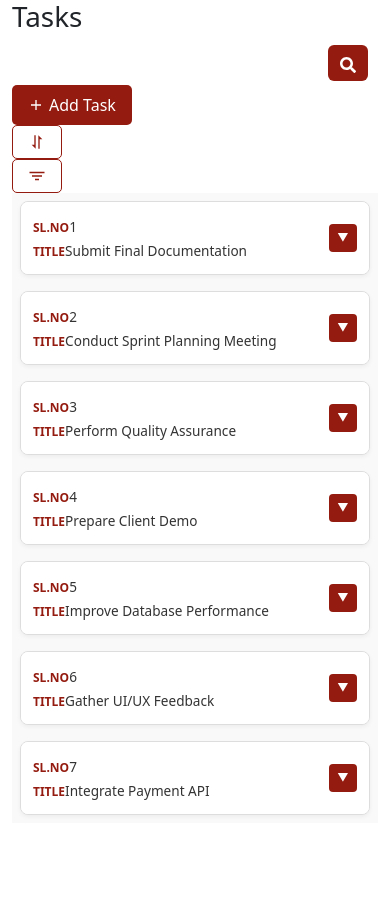
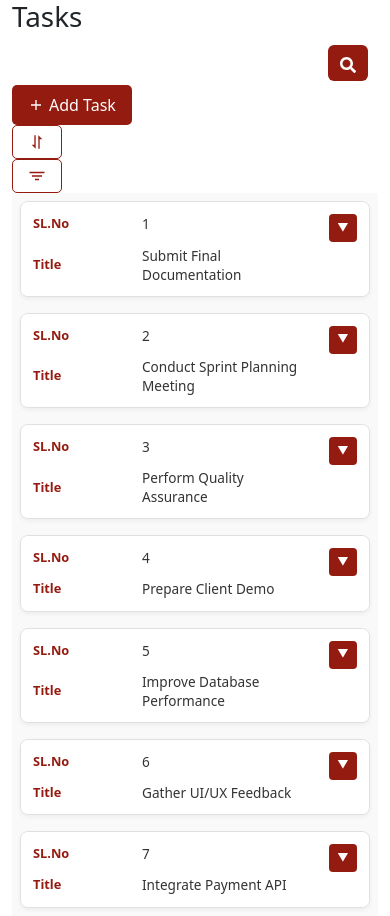
Before and after one commit to shivswrj/ToDo-Task, a Next.js app: page / in a window 390 px wide. Before the commit the page ends 844 px from the top, so only its background shows below. Built offline with nearby package versions, Linux system fonts and the light colour scheme.

Commit message:
Update MobileView.module.css

```diff
--- a/src/styles/MobileView.module.css
+++ b/src/styles/MobileView.module.css
@@ -1,12 +1,13 @@
 /* Container for the task table */
 .taskTableContainer {
   width: 100%;
-  padding: 0.5rem;
+  padding: 1rem;
   background-color: #f9f9f9;
 }
 
-/* Desktop table styles */
+/* Desktop table styles - hidden by default, shown only on desktop */
 .taskTable {
+  display: none;
   width: 100%;
   border-spacing: 0;
   border-collapse: collapse;
@@ -39,9 +40,9 @@
   background-color: #f8f9fa;
 }
 
-/* Mobile container - hidden by default */
+/* Mobile container - shown by default */
 .mobileContainer {
-  display: none;
+  display: flex;
   flex-direction: column;
   gap: 1rem;
 }
@@ -49,7 +50,7 @@
 /* Mobile task card styles */
 .taskCard {
   background-color: white;
-  border: 1px solid #ddd;
+  border: 1px solid #e0e0e0;
   border-radius: 8px;
   box-shadow: 0 2px 4px rgba(0, 0, 0, 0.05);
   overflow: hidden;
@@ -65,8 +66,8 @@
 .taskHeader {
   display: flex;
   justify-content: space-between;
-  align-items: center;
-  padding: 1rem;
+  align-items: flex-start;
+  padding: 0;
   cursor: pointer;
   background-color: white;
   transition: background-color 0.2s ease;
@@ -76,25 +77,38 @@
   background-color: #f8f9fa;
 }
 
-.headerCell {
+.headerContent {
+  flex: 1;
+  padding: 1rem;
+}
+
+.headerRow {
   display: flex;
-  flex-direction: column;
-  flex: 1;
+  margin-bottom: 0.75rem;
+  align-items: center;
+  justify-content: flex-start;
+}
+
+.headerRow:last-child {
+  margin-bottom: 0;
 }
 
 .headerLabel {
-  font-size: 0.75rem;
+  font-size: 0.85rem;
   font-weight: 600;
   color: #941b0f;
-  text-transform: uppercase;
-  margin-bottom: 0.25rem;
+  min-width: 100px;
+  margin-right: 2rem;
+  flex-shrink: 0;
 }
 
 .headerValue {
   font-size: 0.9rem;
-  font-weight: 500;
+  font-weight: 400;
   color: #333;
+  flex: 1;
   word-break: break-word;
+  line-height: 1.4;
 }
 
 /* Expand button */
@@ -103,6 +117,7 @@
   color: white;
   border: none;
   padding: 0.5rem;
+  margin: 1rem;
   border-radius: 4px;
   font-size: 0.8rem;
   cursor: pointer;
@@ -112,6 +127,7 @@
   align-items: center;
   justify-content: center;
   transition: all 0.2s ease;
+  align-self: flex-start;
 }
 
 .expandBtn:hover {
@@ -144,22 +160,22 @@
 
 .detailRow {
   display: flex;
-  justify-content: space-between;
-  align-items: flex-start;
   margin-bottom: 0.75rem;
-  gap: 1rem;
+  align-items: center;
+  justify-content: flex-start;
 }
 
 .detailRow:last-child {
   margin-bottom: 0;
+  align-items: center;
 }
 
 .label {
-  font-size: 0.75rem;
+  font-size: 0.85rem;
   font-weight: 600;
   color: #941b0f;
-  text-transform: uppercase;
-  min-width: 80px;
+  min-width: 100px;
+  margin-right: 2rem;
   flex-shrink: 0;
 }
 
@@ -168,6 +184,7 @@
   color: #333;
   flex: 1;
   word-break: break-word;
+  line-height: 1.4;
 }
 
 /* Status badge styling */
@@ -177,8 +194,7 @@
   border-radius: 12px;
   font-size: 0.75rem;
   font-weight: 600;
-  text-transform: uppercase;
-  letter-spacing: 0.5px;
+  text-transform: capitalize;
 }
 
 .status.completed {
@@ -201,63 +217,73 @@
   color: white;
 }
 
-/* Action icon container */
-.actionIcon {
+/* Priority and actions row */
+.priorityActionsRow {
+  display: flex;
+  justify-content: space-between;
+  align-items: center;
+  width: 100%;
+}
+
+.prioritySection {
+  display: flex;
+  align-items: center;
+  flex: 1;
+}
+
+.actionSection {
   display: flex;
   align-items: center;
   gap: 0.5rem;
+  margin-left: 1rem;
 }
 
-/* Priority dropdown adjustments for mobile */
+/* Priority dropdown styling */
 .detailRow select {
   padding: 0.25rem 0.5rem;
   border: 1px solid #ddd;
   border-radius: 4px;
   font-size: 0.85rem;
   background-color: white;
+  cursor: pointer;
 }
 
-/* Responsive breakpoints */
+/* Desktop styles */
+@media (min-width: 769px) {
+  .taskTableContainer {
+    padding: 0.5rem;
+  }
+
+  /* Show desktop table */
+  .taskTable {
+    display: table;
+  }
+
+  /* Hide mobile container */
+  .mobileContainer {
+    display: none;
+  }
+}
+
+/* Mobile specific adjustments */
 @media (max-width: 768px) {
   .taskTableContainer {
     padding: 1rem;
+    background-color: #f9f9f9;
   }
 
-  /* Hide desktop table */
-  .taskTable {
-    display: none;
-  }
-
-  /* Show mobile container */
   .mobileContainer {
-    display: flex;
+    gap: 1rem;
   }
 
   .taskCard {
-    margin-bottom: 0;
+    border: 1px solid #e0e0e0;
   }
 
-  .headerCell:first-child {
-    max-width: 60px;
-  }
-
-  .headerCell:nth-child(2) {
-    flex: 2;
-    margin-left: 1rem;
-  }
-
-  .detailRow {
-    flex-direction: column;
-    align-items: flex-start;
-    gap: 0.25rem;
-  }
-
+  .headerLabel,
   .label {
-    min-width: auto;
-  }
-
-  .value {
-    margin-left: 0;
+    min-width: 100px;
+    margin-right: 2rem;
   }
 }
 
@@ -266,21 +292,30 @@
     padding: 0.5rem;
   }
 
-  .taskHeader {
+  .headerContent {
     padding: 0.75rem;
+  }
+
+  .expandBtn {
+    margin: 0.75rem;
+    min-width: 28px;
+    height: 28px;
+    font-size: 0.7rem;
   }
 
   .taskDetails {
     padding: 0 0.75rem 0.75rem 0.75rem;
   }
 
-  .headerValue {
+  .headerLabel,
+  .label {
+    min-width: 85px;
+    font-size: 0.8rem;
+    margin-right: 1.5rem;
+  }
+
+  .headerValue,
+  .value {
     font-size: 0.85rem;
   }
-
-  .expandBtn {
-    min-width: 28px;
-    height: 28px;
-    font-size: 0.7rem;
-  }
 }
```
